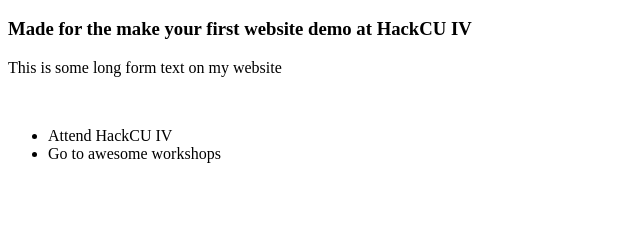
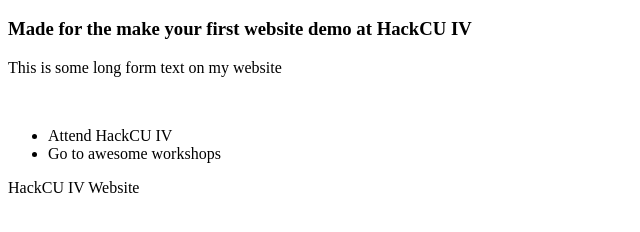
Before and after one commit to enboden/enboden.github.io, a plain HTML site: page index.html in a window 1280 px wide. Shown: the part 48-280 px from the top of the page, without its empty margins (0-640 px from the left). Drawn offline with Linux system fonts and the light colour scheme.

Commit message:
Update index.html

```diff
--- a/index.html
+++ b/index.html
@@ -10,6 +10,9 @@
       <li>Attend HackCU IV</li>
       <li>Go to awesome workshops</li>
     </ul>
-    <a htef="https://hackcu.org">
+    <a htef="https://hackcu.org">HackCU IV Website</a>
+
+
+
   </body>
 </html>
```
